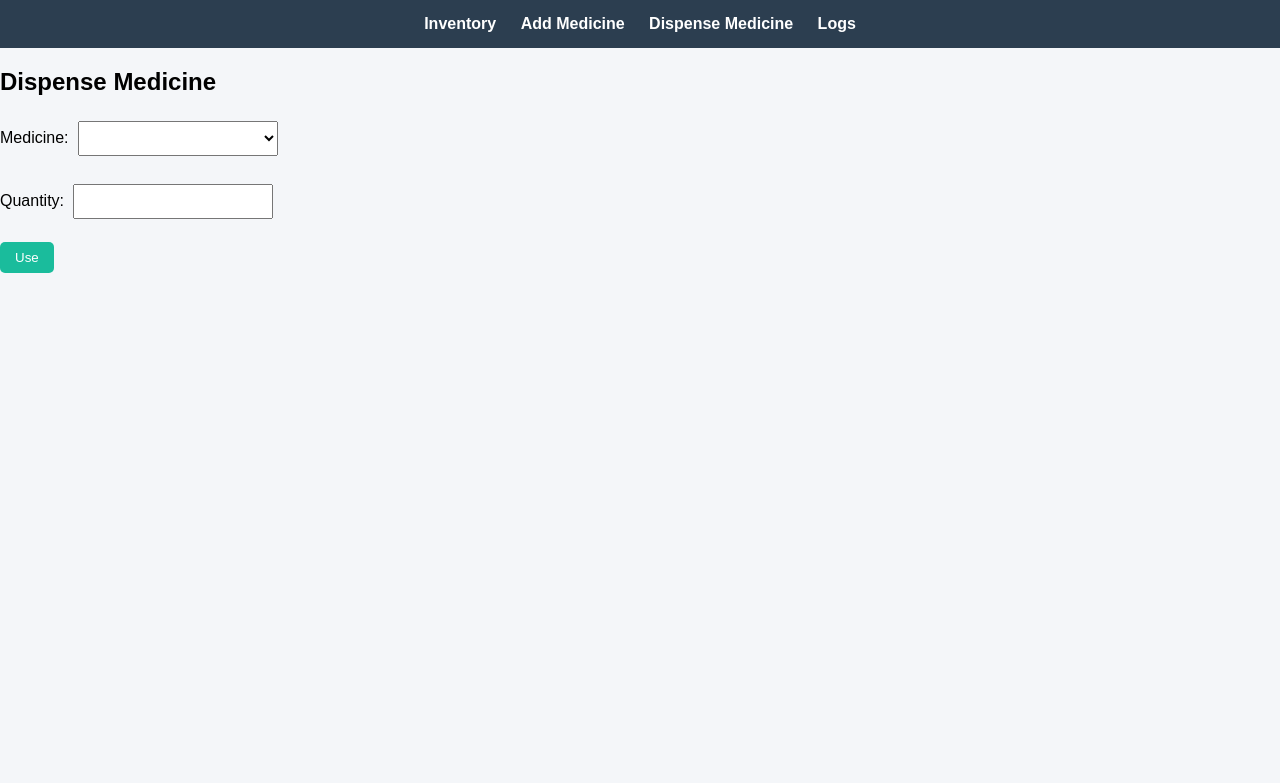
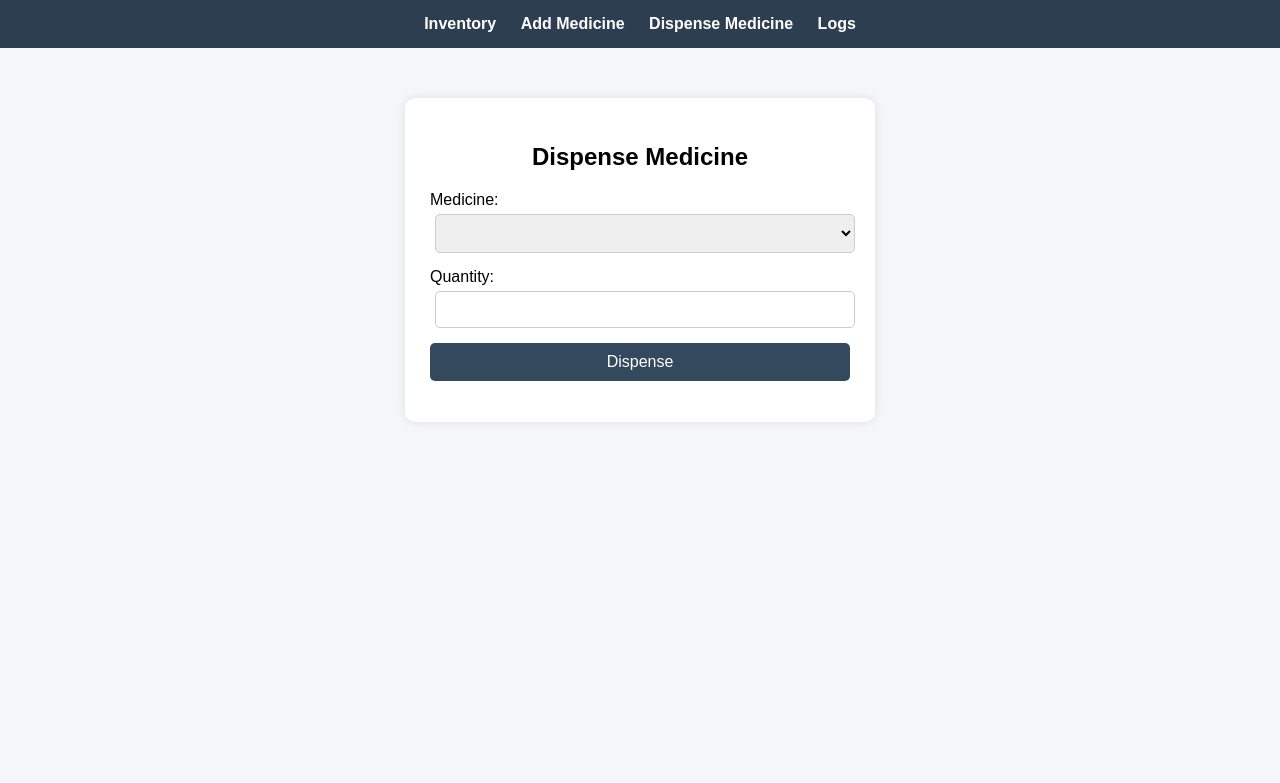
Before and after one commit to JonardPasilan/Clinic_Inventory_System, a PHP site: page /dispense.php in a window 1280 px wide. Shown: the top 783 px of the page. Run offline with PHP 8.4, Linux system fonts and the light colour scheme; data that the repository does not hold is empty.

Commit message:
adding design to add, and dispense

```diff
--- a/dispense.php
+++ b/dispense.php
@@ -1,7 +1,70 @@
 <?php include 'db.php';
      include 'header.php';?>
 
+<style>
+body{
+    font-family: Arial;
+    background: #f4f6f9;
+}
 
+.container{
+    width: 420px;
+    margin: 50px auto;
+    background: white;
+    padding: 25px;
+    border-radius: 10px;
+    box-shadow: 0 0 10px rgba(0,0,0,0.1);
+}
+
+h2{
+    text-align: center;
+    margin-bottom: 20px;
+}
+
+select, input{
+    width: 100%;
+    padding: 10px;
+    margin-top: 5px;
+    margin-bottom: 15px;
+    border: 1px solid #ccc;
+    border-radius: 5px;
+}
+
+button{
+    width: 100%;
+    padding: 10px;
+    background: #34495e;
+    border: none;
+    color: white;
+    font-size: 16px;
+    border-radius: 5px;
+    cursor: pointer;
+}
+
+button:hover{
+    background: #0056b3;
+}
+
+.success{
+    background: #d4edda;
+    color: #155724;
+    padding: 10px;
+    border-radius: 5px;
+    margin-top: 10px;
+    text-align: center;
+}
+
+.error{
+    background: #f8d7da;
+    color: #721c24;
+    padding: 10px;
+    border-radius: 5px;
+    margin-top: 10px;
+    text-align: center;
+}
+</style>
+
+<div class="container">
     <h2>Dispense Medicine</h2>
 
     <form method="POST">
@@ -15,11 +78,12 @@
                       </option>";
             }
             ?>
-    </select><br><br>
+        </select>
 
-    Quantity: <input type="number" name="qty" required><br><br>
+        Quantity:
+        <input type="number" name="qty" required min="1">
 
-    <button name="use">Use</button>
+        <button name="use">Dispense</button>
     </form>
 
 <?php
@@ -33,11 +97,12 @@ if(isset($_POST['use'])){
     if($row['quantity'] >= $q){
         $conn->query("UPDATE medicines SET quantity = quantity - $q WHERE id=$id");
         $conn->query("INSERT INTO logs(medicine_id,quantity,action)
-                      VALUES($id,$q,'Released   to patient')");
+                      VALUES($id,$q,'Released to patient')");
 
-        echo "✅ Successfully Release!";
+        echo "<div class='success'>✅ Successfully Released!</div>";
     } else {
-        echo "❌ Not enough stock!";
+        echo "<div class='error'>❌ Not enough stock!</div>";
     }
 }
 ?>
+</div>
```
Also changed, not shown: add.php (+81 -10 lines). Lines whose indentation alone changed are shown as unchanged.
